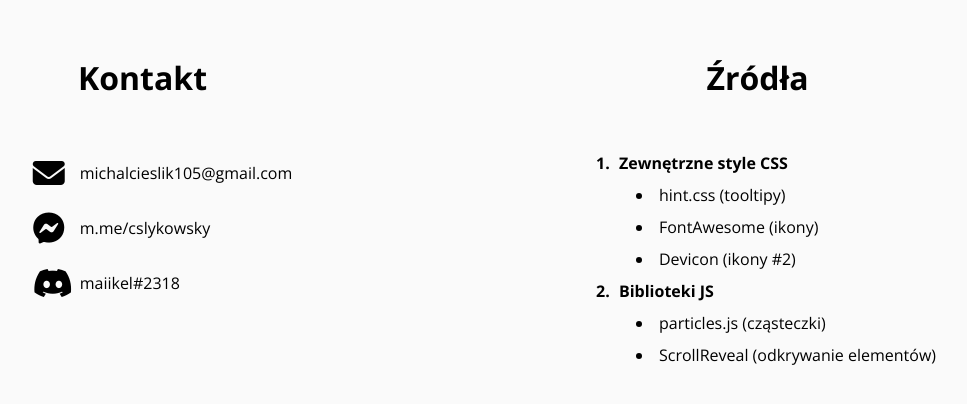
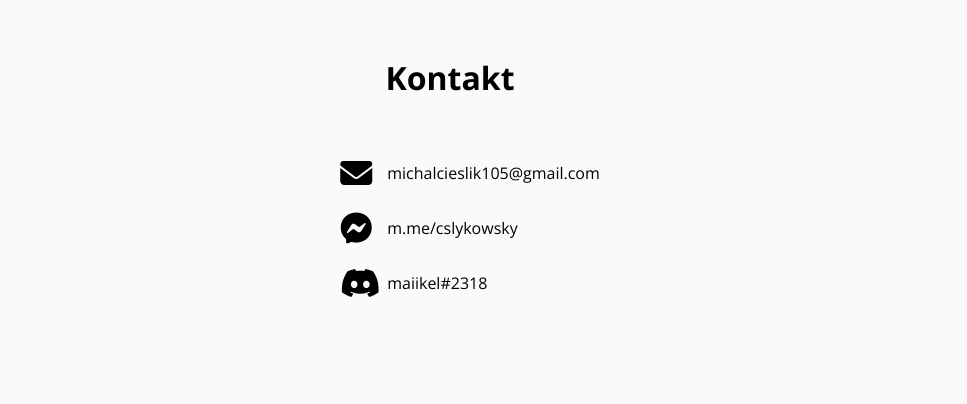
Before and after one commit to michal-cieslik/portfolio, a plain HTML site: page index.html in a window 1280 px wide. Shown: the part 3899-4303 px from the top of the page, without its empty margins (190-1157 px from the left). Drawn offline with nearby package versions, Linux system fonts and the light colour scheme.

Commit message:
Delete style sources

```diff
--- a/index.html
+++ b/index.html
@@ -59,7 +59,7 @@
                 Wraz z rozpoczęciem nauki w szkole średniej podjąłem pasję programowania oraz webdevu. Zrealizuję każde
                 zlecenie które mieści się w dwóch pojęciach: <b>webdev</b> oraz <b>front-end</b>. Zaprojektowanie
                 graficznej szaty strony w programach graficznych, utworzenie strony oraz deployment u klienta. Aplikacja
-                typu SPA czy web-app. Projekt bazy danych - MongoDB, MySQL, PostgreSQL.</span>
+                typu SPA czy web-app. Projekt bazy danych - MySQL, PostgreSQL.</span>
             <p>Rzetelne podejście oraz gwarancja zadowolenia. Systematyczny feedback oraz kontakt z klientem.</p>
             <div id="dev-icons">
                 <i class="fas fa-code fa-3x"></i>
@@ -82,24 +82,14 @@
                     class="devicon-css3-plain"></i></span>
             <span class="hint--bottom hint--rounded hint--bounce" aria-label="JavaScript"><i
                     class="devicon-javascript-plain"></i></span>
-            <span class="hint--bottom hint--rounded hint--bounce" aria-label="Python"><i
-                    class="devicon-python-plain"></i></span>
             <span class="hint--bottom hint--rounded hint--bounce" aria-label=".NET"><i
                     class="devicon-dot-net-plain"></i></span>
             <span class="hint--bottom hint--rounded hint--bounce" aria-label="MySQL"><i
                     class="devicon-mysql-plain"></i></span>
-            <span class="hint--bottom hint--rounded hint--bounce" aria-label="MongoDB"><i
-                    class="devicon-mongodb-plain"></i></span>
-            <span class="hint--bottom hint--rounded hint--bounce" aria-label="PostgreSQL"><i
-                    class="devicon-postgresql-plain"></i></span>
             <span class="hint--bottom hint--rounded hint--bounce" aria-label="Git"><i
                     class="devicon-git-plain"></i></span>
             <span class="hint--bottom hint--rounded hint--bounce" aria-label="GitHub"><i
                     class="devicon-github-plain"></i></span>
-            <span class="hint--bottom hint--rounded hint--bounce" aria-label="NodeJS"><i
-                    class="devicon-nodejs-plain-wordmark"></i></span>
-            <span class="hint--bottom hint--rounded hint--bounce" aria-label="Webpack"><i
-                    class="devicon-webpack-plain"></i></span>
             <span class="hint--bottom hint--rounded hint--bounce" aria-label="Trello"><i
                     class="devicon-trello-plain"></i></span>
             <span class="hint--bottom hint--rounded hint--bounce" aria-label="Slack"><i
@@ -152,27 +142,6 @@
                 </ul>
                 </div>
         </div>
-
-        <div id="credits-box">
-                <div id="credits-info">
-                        <p id="credits-info-text">Źródła</p>
-                </div>
-                <div id="credits">
-                        <ol>
-                                <b><li>Zewnętrzne style CSS</li></b>
-                                <ol style="list-style-type: disc;">
-                                <li class="nested-items"><a href="https://kushagra.dev/lab/hint/" target="_blank">hint.css (tooltipy)</a></li>
-                                <li class="nested-items"><a href="https://fontawesome.com/start" target="_blank">FontAwesome (ikony)</a></li>
-                                <li class="nested-items"><a href="https://konpa.github.io/devicon/" target="_blank">Devicon (ikony #2)</a></li>
-                                </ol>
-                                <b><li>Biblioteki JS</li></b>
-                                <ol style="list-style-type: disc;">
-                                        <li class="nested-items"><a href="https://github.com/VincentGarreau/particles.js/" target="_blank">particles.js (cząsteczki)</a></li>
-                                        <li class="nested-items"><a href="https://github.com/jlmakes/scrollreveal" target="_blank">ScrollReveal (odkrywanie elementów)</a></li>
-                                </ol>
-                        </ol>
-                </div>
-        </div>
     </div>
 
     <footer id="footer">
--- a/main.css
+++ b/main.css
@@ -257,35 +257,6 @@ header {
     height: 363px;
   }
 
-#credits-box {
-  width: 50%;
-  visibility: hidden;
-}
-
-#credits ol {
-  display: inline-block;
-  text-align: left;
-}
-
-#credits li {
-  padding: 5px;
-  text-align: left;
-}
-
-.nested-items {
-  text-align: left;
-}
-
-#credits-info-text {
-  font-size: 2em !important;
-  font-weight: 700 !important;
-}
-
-#credits a {
-  text-decoration: none;
-  color: #000;
-}
-
 #contact-info-text {
     font-size: 2em !important;
     font-weight: 700 !important;
```
